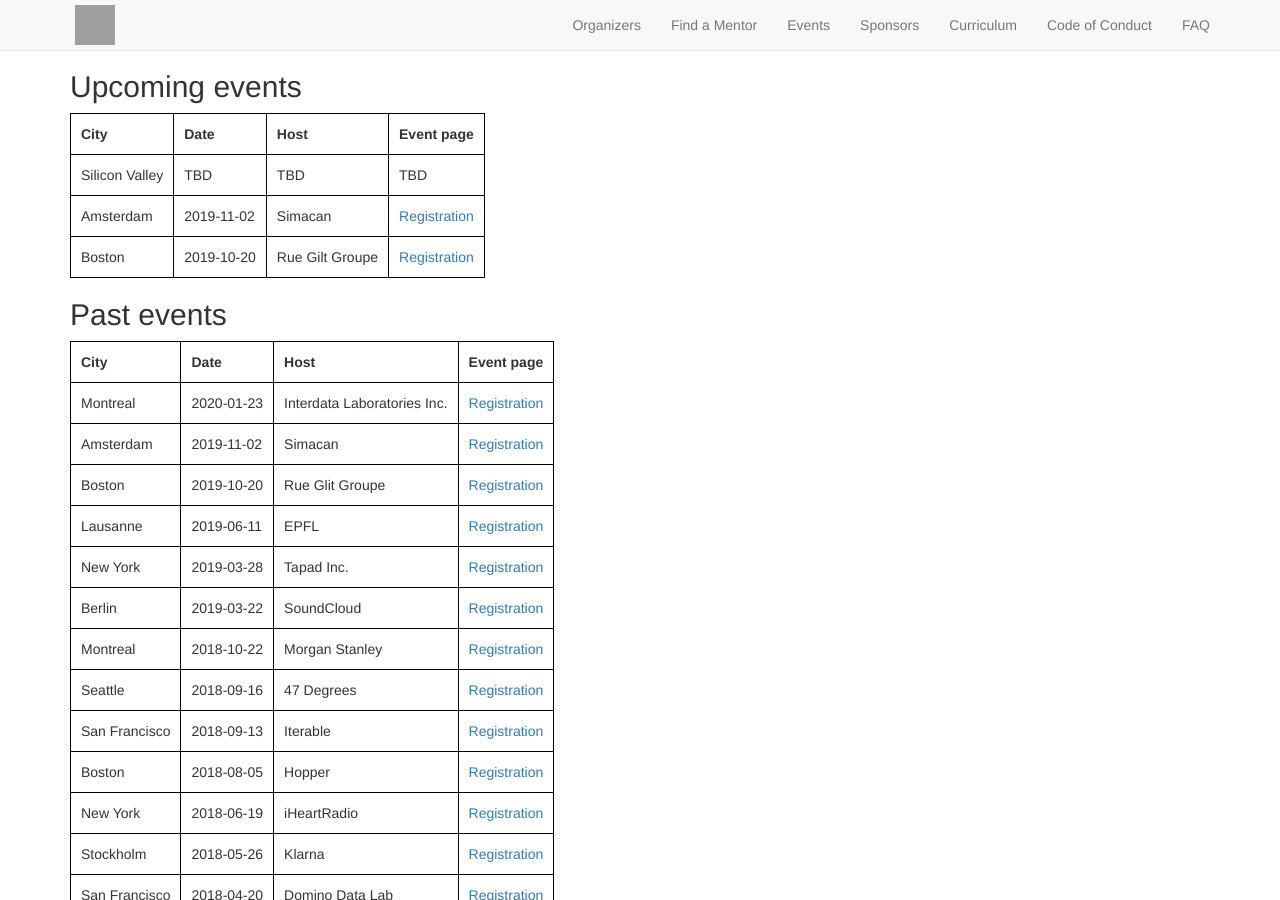
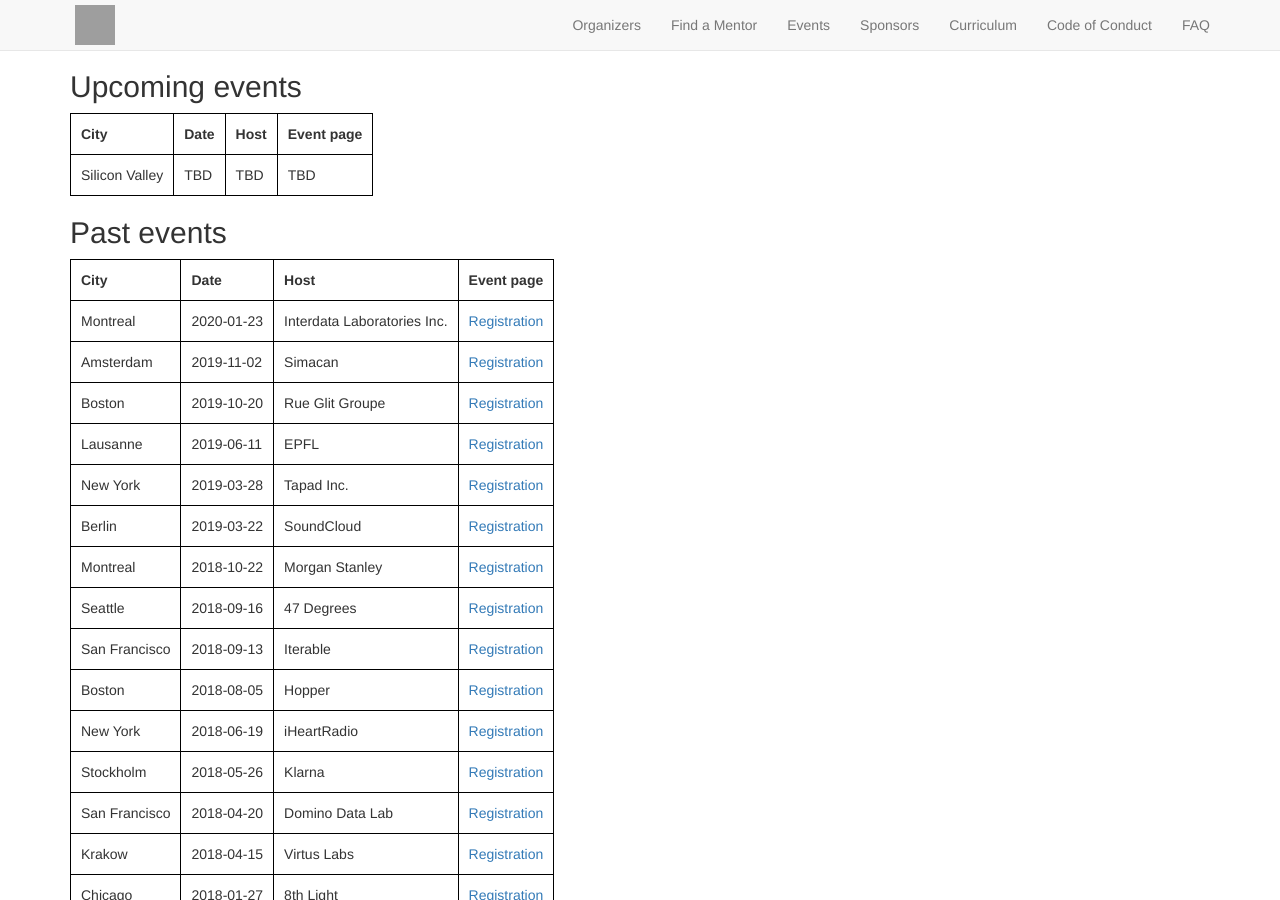
Before and after one commit to scalabridge/website, a Jekyll site: the page built from events.md, in a window 1280 px wide and 900 px high. Built offline with Jekyll 4.4.1, drawn with Linux system fonts in a browser that asks for light colours; our own code applies the rules of GitHub Pages for plain Markdown files; grey boxes are pictures that could not be loaded.

Commit message:
Update events.md

```diff
--- a/events.md
+++ b/events.md
@@ -7,8 +7,7 @@ layout: default
 City           | Date       | Host            | Event page
 -------------- | ---------- | --------------- | ----------
 Silicon Valley | TBD        | TBD             | TBD
-Amsterdam      | 2019-11-02 | Simacan         | [Registration](https://www.bridgetroll.org/events/486)
-Boston         | 2019-10-20 | Rue Gilt Groupe | [Registration](https://www.bridgetroll.org/events/488)
+
 
 
 ## Past events
```
